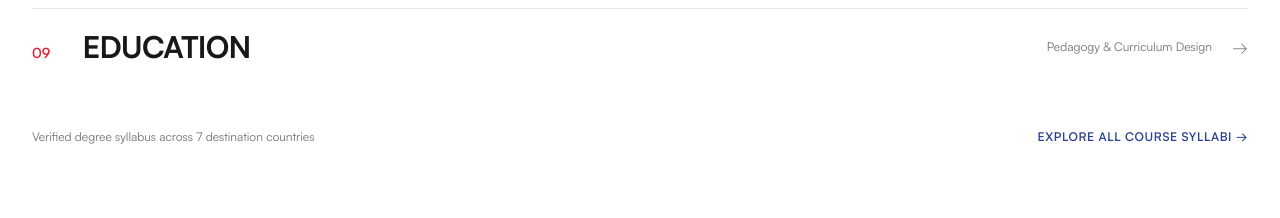
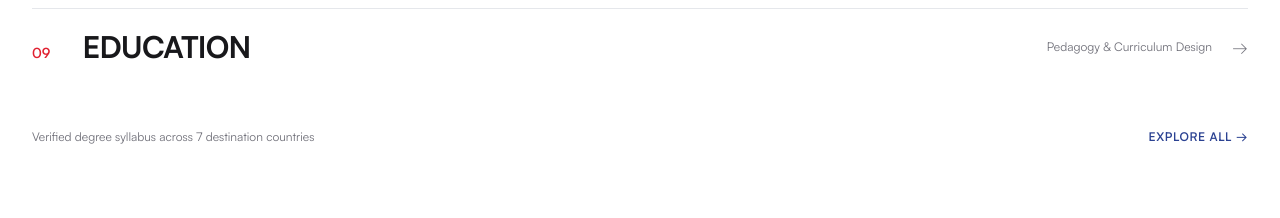
Before and after one commit to utsav3669/SuccessWebsite, a Next.js app: page / in a window 1280 px wide. Shown: the part 4560-4778 px from the top of the page. Built offline with nearby package versions, Linux system fonts and the light colour scheme; a web font is replaced by a local one.

Commit message:
Update website

```diff
--- a/src/components/CourseFinder.tsx
+++ b/src/components/CourseFinder.tsx
@@ -100,7 +100,7 @@ export const CourseFinder: React.FC<CourseFinderProps> = ({
           href="/courses"
           className="editorial-link font-satoshi font-semibold uppercase tracking-wider text-sec-navy hover:text-sec-red"
         >
-          <span>Explore All Course Syllabi →</span>
+          <span>Explore All →</span>
         </Link>
       </div>
     </div>
```
